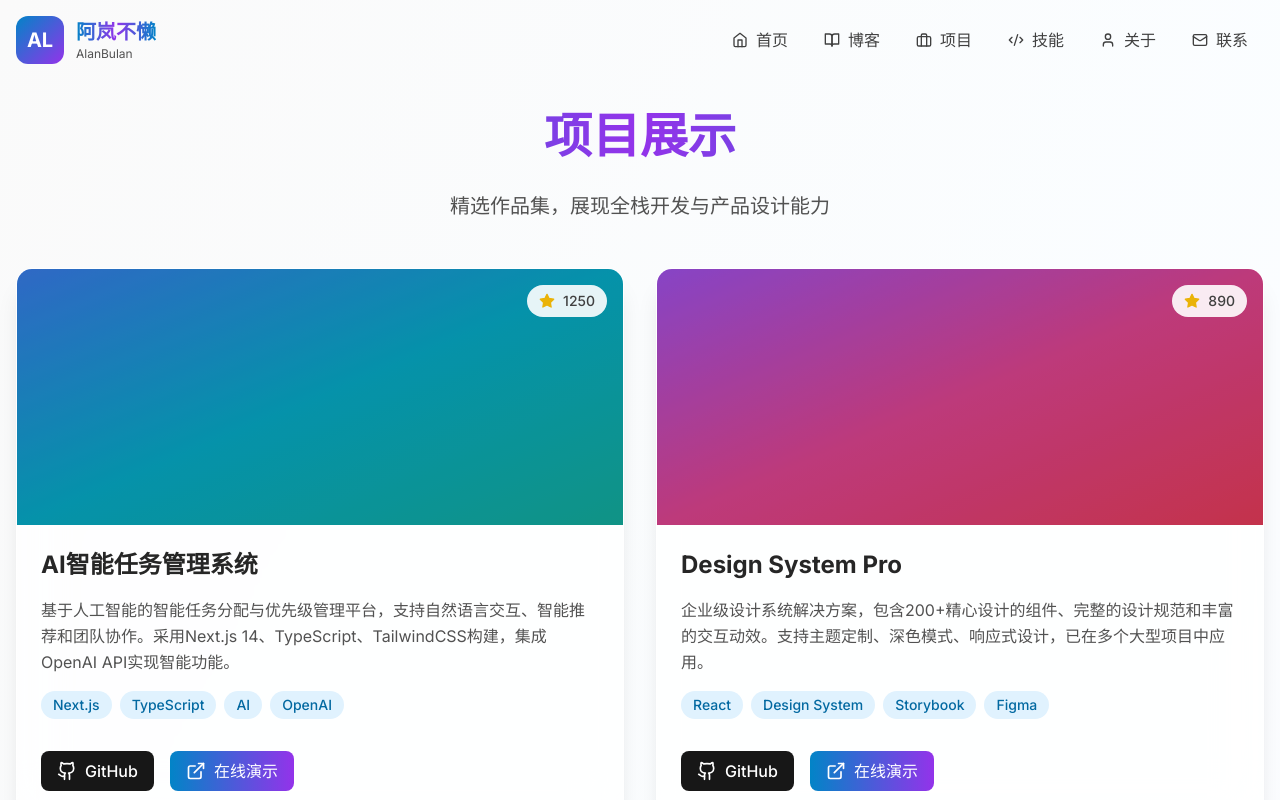
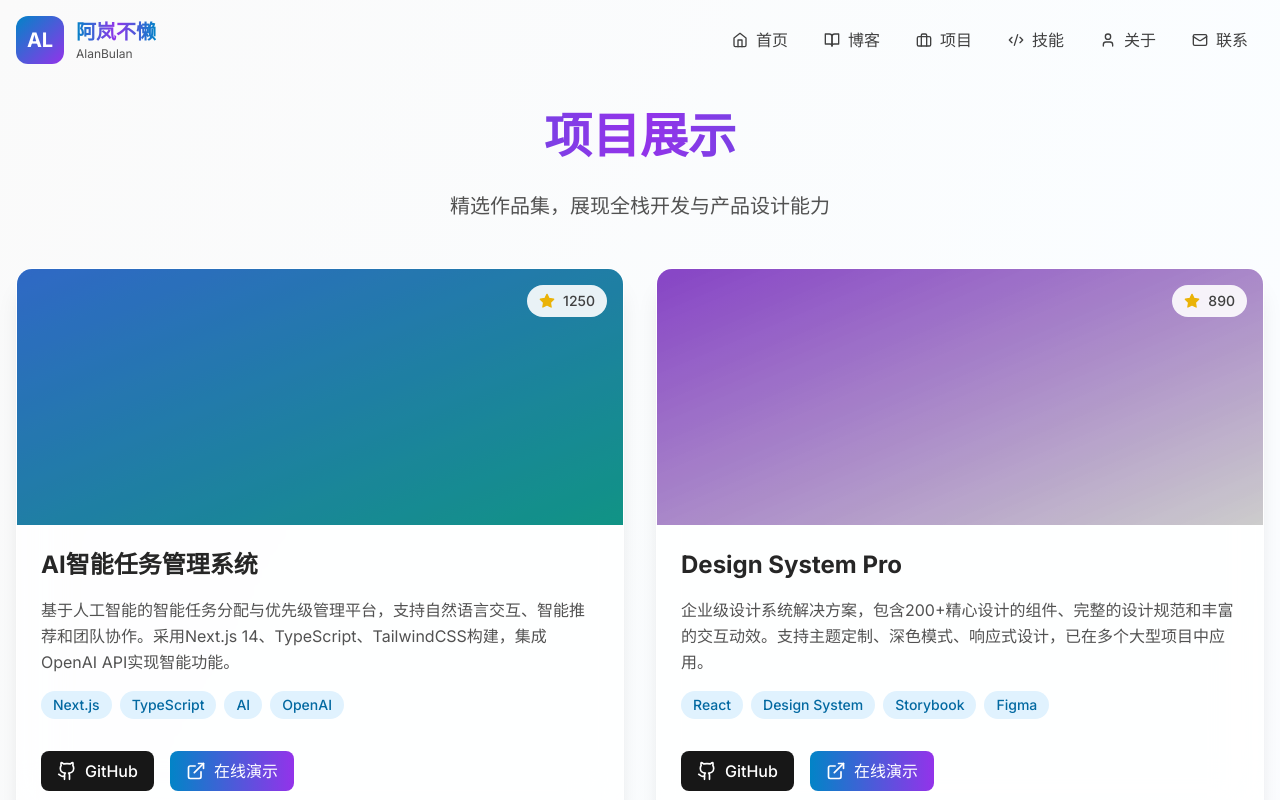
Before and after one commit to alanbulan/blog, a Next.js app: page /projects in a window 1280 px wide. Shown: the top 800 px of the page. Built offline with nearby package versions, Linux system fonts and the light colour scheme.

Commit message:
connect-all-data-to-cms

```diff
--- a/app/blog/page.tsx
+++ b/app/blog/page.tsx
@@ -1,73 +1,11 @@
-'use client'
 
 import { Calendar, Clock, Tag } from 'lucide-react'
-
-const blogPosts = [
-  {
-    id: 1,
-    title: '构建现代化的全栈应用：Next.js 14 最佳实践',
-    excerpt: '深入探讨Next.js 14的新特性，包括Server Components、App Router等，分享实战经验与最佳实践。',
-    date: '2024-01-15',
-    readTime: '8分钟',
-    category: '技术',
-    tags: ['Next.js', 'React', 'TypeScript'],
-    gradient: 'from-blue-500 to-cyan-500',
-  },
-  {
-    id: 2,
-    title: 'UI/UX设计系统搭建指南：从零到一',
-    excerpt: '如何构建一套完整的设计系统？本文将分享设计系统的核心要素、组件库搭建和团队协作经验。',
-    date: '2024-01-10',
-    readTime: '12分钟',
-    category: '设计',
-    tags: ['Design System', 'UI/UX', 'Figma'],
-    gradient: 'from-purple-500 to-pink-500',
-  },
-  {
-    id: 3,
-    title: 'TypeScript 高级类型技巧与实战应用',
-    excerpt: '掌握TypeScript的高级类型系统，提升代码质量和开发效率，附带真实项目案例分析。',
-    date: '2024-01-05',
-    readTime: '10分钟',
-    category: '技术',
-    tags: ['TypeScript', '类型系统', '最佳实践'],
-    gradient: 'from-orange-500 to-red-500',
-  },
-  {
-    id: 4,
-    title: '微服务架构实践：从单体到分布式',
-    excerpt: '分享微服务架构的设计思路、技术选型和实施经验，包括服务拆分、通信机制和监控运维。',
-    date: '2023-12-28',
-    readTime: '15分钟',
-    category: '架构',
-    tags: ['微服务', '架构设计', 'DevOps'],
-    gradient: 'from-green-500 to-emerald-500',
-  },
-  {
-    id: 5,
-    title: '打造高性能Web应用：性能优化实战',
-    excerpt: '从加载速度、运行时性能到用户体验，全方位优化Web应用性能，提升用户满意度。',
-    date: '2023-12-20',
-    readTime: '11分钟',
-    category: '技术',
-    tags: ['性能优化', 'Web开发', '用户体验'],
-    gradient: 'from-teal-500 to-blue-500',
-  },
-  {
-    id: 6,
-    title: '产品思维：技术人员的产品设计思考',
-    excerpt: '作为技术人员如何培养产品思维？分享从用户需求到产品落地的完整思考过程。',
-    date: '2023-12-15',
-    readTime: '9分钟',
-    category: '产品',
-    tags: ['产品设计', '用户体验', '思维模型'],
-    gradient: 'from-pink-500 to-purple-500',
-  },
-]
-
-const categories = ['全部', '技术', '设计', '架构', '产品']
+import { getAllBlogPosts } from '@/lib/content'
 
 export default function BlogPage() {
+  const blogPosts = getAllBlogPosts() as any[]
+  const categories = ['全部', ...Array.from(new Set(blogPosts.map((p: any) => p.category)))]
+
   return (
     <div className="max-w-6xl mx-auto space-y-12">
       {/* Header */}
@@ -130,7 +68,7 @@ export default function BlogPage() {
               </div>
 
               <div className="flex flex-wrap gap-2">
-                {post.tags.map((tag) => (
+                {post.tags.map((tag: string) => (
                   <span
                     key={tag}
                     className="flex items-center gap-1 px-3 py-1 bg-neutral-100 text-neutral-600 rounded-full text-xs"
--- a/app/projects/page.tsx
+++ b/app/projects/page.tsx
@@ -1,71 +1,10 @@
-'use client'
 
 import { ExternalLink, Github, Star } from 'lucide-react'
-
-const projects = [
-  {
-    id: 1,
-    title: 'AI智能任务管理系统',
-    description: '基于人工智能的智能任务分配与优先级管理平台，支持自然语言交互、智能推荐和团队协作。采用Next.js 14、TypeScript、TailwindCSS构建，集成OpenAI API实现智能功能。',
-    image: 'from-blue-500 via-cyan-500 to-teal-500',
-    tags: ['Next.js', 'TypeScript', 'AI', 'OpenAI'],
-    github: 'https://github.com/alanbulan/ai-task-manager',
-    demo: 'https://ai-task-manager.demo',
-    stars: 1250,
-  },
-  {
-    id: 2,
-    title: 'Design System Pro',
-    description: '企业级设计系统解决方案，包含200+精心设计的组件、完整的设计规范和丰富的交互动效。支持主题定制、深色模式、响应式设计，已在多个大型项目中应用。',
-    image: 'from-purple-500 via-pink-500 to-rose-500',
-    tags: ['React', 'Design System', 'Storybook', 'Figma'],
-    github: 'https://github.com/alanbulan/design-system-pro',
-    demo: 'https://design-system-pro.demo',
-    stars: 890,
-  },
-  {
-    id: 3,
-    title: '全栈电商平台',
-    description: '功能完整的现代化电商解决方案，包含商品管理、订单系统、支付集成、用户中心等核心功能。采用微服务架构，支持高并发、高可用，性能优异。',
-    image: 'from-orange-500 via-red-500 to-pink-500',
-    tags: ['Next.js', 'Node.js', 'PostgreSQL', 'Redis'],
-    github: 'https://github.com/alanbulan/fullstack-ecommerce',
-    demo: 'https://ecommerce.demo',
-    stars: 2100,
-  },
-  {
-    id: 4,
-    title: '实时协作白板',
-    description: '支持多人实时协作的在线白板应用，提供丰富的绘图工具、图形库和模板。采用WebSocket实现实时同步，支持无限画布、版本历史和团队管理。',
-    image: 'from-green-500 via-emerald-500 to-teal-500',
-    tags: ['React', 'WebSocket', 'Canvas', 'Real-time'],
-    github: 'https://github.com/alanbulan/collab-whiteboard',
-    demo: 'https://whiteboard.demo',
-    stars: 670,
-  },
-  {
-    id: 5,
-    title: '开发者工具箱',
-    description: '为开发者打造的实用工具集合，包含代码格式化、JSON处理、加解密、图片压缩等50+常用工具。界面简洁美观，所有计算本地完成，保护隐私安全。',
-    image: 'from-indigo-500 via-purple-500 to-pink-500',
-    tags: ['Vue.js', 'TypeScript', 'PWA', 'Web APIs'],
-    github: 'https://github.com/alanbulan/dev-toolbox',
-    demo: 'https://dev-toolbox.demo',
-    stars: 1560,
-  },
-  {
-    id: 6,
-    title: '个人知识管理系统',
-    description: '强大的知识管理和笔记系统，支持Markdown编辑、双向链接、标签分类和全文搜索。采用本地优先策略，数据完全由用户掌控，支持多端同步。',
-    image: 'from-yellow-500 via-orange-500 to-red-500',
-    tags: ['Electron', 'React', 'SQLite', 'Markdown'],
-    github: 'https://github.com/alanbulan/knowledge-base',
-    demo: 'https://knowledge-base.demo',
-    stars: 980,
-  },
-]
+import { getAllProjects } from '@/lib/content'
 
 export default function ProjectsPage() {
+  const projects = getAllProjects() as any[]
+
   return (
     <div className="max-w-7xl mx-auto space-y-12">
       {/* Header */}
@@ -85,7 +24,7 @@ export default function ProjectsPage() {
             style={{ animationDelay: `${index * 0.1}s` }}
           >
             {/* Project Image/Gradient */}
-            <div className={`h-64 bg-gradient-to-br ${project.image} relative overflow-hidden`}>
+            <div className={`h-64 bg-gradient-to-br ${project.gradient} relative overflow-hidden`}>
               <div className="absolute inset-0 bg-black/20 group-hover:bg-black/10 transition-colors"></div>
               <div className="absolute top-4 right-4 flex items-center gap-2 px-3 py-1.5 bg-white/90 backdrop-blur-sm rounded-full">
                 <Star className="w-4 h-4 text-yellow-500 fill-yellow-500" />
@@ -105,7 +44,7 @@ export default function ProjectsPage() {
 
               {/* Tags */}
               <div className="flex flex-wrap gap-2">
-                {project.tags.map((tag) => (
+                {project.tags.map((tag: string) => (
                   <span
                     key={tag}
                     className="px-3 py-1 bg-primary-100 text-primary-700 rounded-full text-sm font-medium"
--- a/app/skills/page.tsx
+++ b/app/skills/page.tsx
@@ -1,86 +1,22 @@
-'use client'
 
 import { Code2, Palette, Database, Cloud, GitBranch, Boxes } from 'lucide-react'
+import { getAllSkills } from '@/lib/content'
 
-const skillCategories = [
-  {
-    title: '前端开发',
-    icon: Code2,
-    color: 'from-blue-500 to-cyan-500',
-    skills: [
-      { name: 'React / Next.js', level: 95 },
-      { name: 'TypeScript', level: 92 },
-      { name: 'Vue.js', level: 88 },
-      { name: 'TailwindCSS', level: 95 },
-      { name: 'HTML/CSS', level: 98 },
-      { name: 'JavaScript', level: 96 },
-    ],
-  },
-  {
-    title: '后端开发',
-    icon: Database,
-    color: 'from-green-500 to-emerald-500',
-    skills: [
-      { name: 'Node.js', level: 90 },
-      { name: 'Python', level: 85 },
-      { name: 'PostgreSQL', level: 88 },
-      { name: 'MongoDB', level: 86 },
-      { name: 'Redis', level: 82 },
-      { name: 'GraphQL', level: 80 },
-    ],
-  },
-  {
-    title: 'UI/UX 设计',
-    icon: Palette,
-    color: 'from-purple-500 to-pink-500',
-    skills: [
-      { name: 'Figma', level: 93 },
-      { name: 'Adobe XD', level: 88 },
-      { name: 'Design System', level: 90 },
-      { name: 'Prototyping', level: 92 },
-      { name: 'User Research', level: 85 },
-      { name: 'Interaction Design', level: 89 },
-    ],
-  },
-  {
-    title: '云服务 & DevOps',
-    icon: Cloud,
-    color: 'from-orange-500 to-red-500',
-    skills: [
-      { name: 'AWS', level: 82 },
-      { name: 'Cloudflare', level: 88 },
-      { name: 'Docker', level: 85 },
-      { name: 'CI/CD', level: 83 },
-      { name: 'Nginx', level: 80 },
-      { name: 'Linux', level: 84 },
-    ],
-  },
-  {
-    title: '版本控制',
-    icon: GitBranch,
-    color: 'from-teal-500 to-blue-500',
-    skills: [
-      { name: 'Git', level: 95 },
-      { name: 'GitHub Actions', level: 88 },
-      { name: 'GitLab CI', level: 82 },
-    ],
-  },
-  {
-    title: '其他技能',
-    icon: Boxes,
-    color: 'from-indigo-500 to-purple-500',
-    skills: [
-      { name: '微服务架构', level: 85 },
-      { name: '性能优化', level: 90 },
-      { name: '单元测试', level: 86 },
-      { name: '敏捷开发', level: 88 },
-      { name: '技术写作', level: 92 },
-      { name: '团队协作', level: 94 },
-    ],
-  },
-]
+const iconMap: Record<string, any> = {
+  Code2,
+  Palette,
+  Database,
+  Cloud,
+  GitBranch,
+  Boxes
+}
 
 export default function SkillsPage() {
+  const skillCategories = getAllSkills().map((skill: any) => ({
+    ...skill,
+    icon: iconMap[skill.icon] || Code2
+  }))
+
   return (
     <div className="max-w-7xl mx-auto space-y-12">
       {/* Header */}
--- a/lib/content.ts
+++ b/lib/content.ts
@@ -1,5 +1,6 @@
 import fs from 'fs'
 import path from 'path'
+import matter from 'gray-matter'
 
 const contentDirectory = path.join(process.cwd(), 'content')
 
@@ -24,3 +25,84 @@ export function getHomepage() {
 export function getAbout() {
   return getSettings('about')
 }
+
+export function getBlog() {
+  return getSettings('blog')
+}
+
+export function getProject() {
+  return getSettings('project')
+}
+
+export function getSkill() {
+  return getSettings('skill')
+}
+
+// Blog posts
+export function getAllBlogPosts() {
+  const blogsDirectory = path.join(contentDirectory, 'blog')
+  const filenames = fs.readdirSync(blogsDirectory)
+
+  const posts = filenames
+    .filter(filename => filename.endsWith('.md'))
+    .map(filename => {
+      const filePath = path.join(blogsDirectory, filename)
+      const fileContents = fs.readFileSync(filePath, 'utf8')
+      const { data, content } = matter(fileContents)
+
+      return {
+        ...data,
+        body: content,
+        slug: filename.replace(/\.md$/, ''),
+        id: filename.replace(/\.md$/, '')
+      }
+    })
+    .filter(post => post.published !== false)
+    .sort((a: any, b: any) => new Date(b.date).getTime() - new Date(a.date).getTime())
+
+  return posts
+}
+
+// Projects
+export function getAllProjects() {
+  const projectsDirectory = path.join(contentDirectory, 'projects')
+  const filenames = fs.readdirSync(projectsDirectory)
+
+  const projects = filenames
+    .filter(filename => filename.endsWith('.md'))
+    .map(filename => {
+      const filePath = path.join(projectsDirectory, filename)
+      const fileContents = fs.readFileSync(filePath, 'utf8')
+      const { data, content } = matter(fileContents)
+
+      return {
+        ...data,
+        body: content,
+        slug: filename.replace(/\.md$/, ''),
+        id: filename.replace(/\.md$/, '')
+      }
+    })
+    .filter(project => project.visible !== false)
+    .sort((a: any, b: any) => (a.order || 999) - (b.order || 999))
+
+  return projects
+}
+
+// Skills
+export function getAllSkills() {
+  const skillsDirectory = path.join(contentDirectory, 'skills')
+  const filenames = fs.readdirSync(skillsDirectory)
+
+  const skills = filenames
+    .filter(filename => filename.endsWith('.md'))
+    .map(filename => {
+      const filePath = path.join(skillsDirectory, filename)
+      const fileContents = fs.readFileSync(filePath, 'utf8')
+      const { data } = matter(fileContents)
+
+      return data
+    })
+    .sort((a: any, b: any) => (a.order || 999) - (b.order || 999))
+
+  return skills
+}
```
Also changed, not shown: package.json (+7 -6 lines), 1 other file (tests, documents, lock files or other folders).
